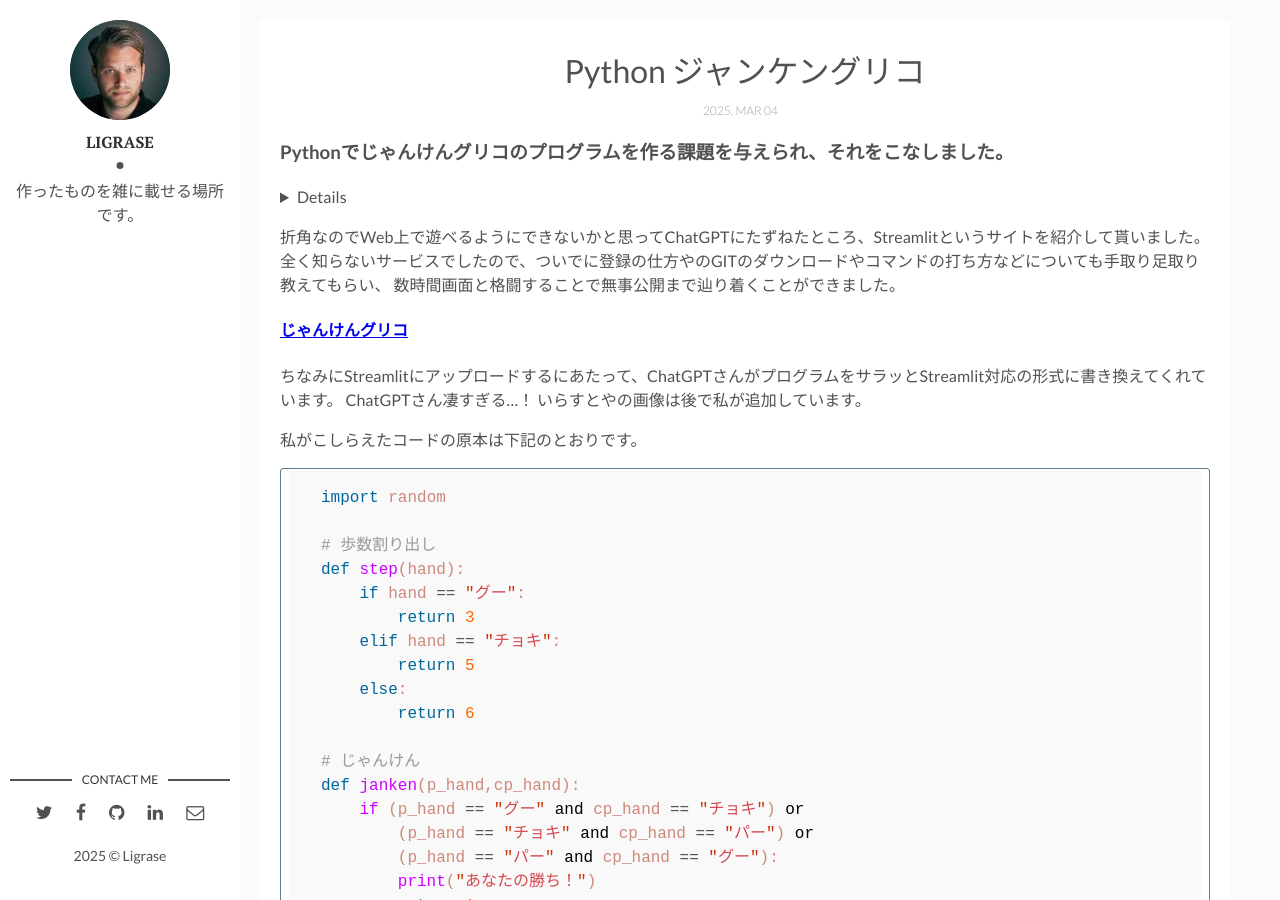
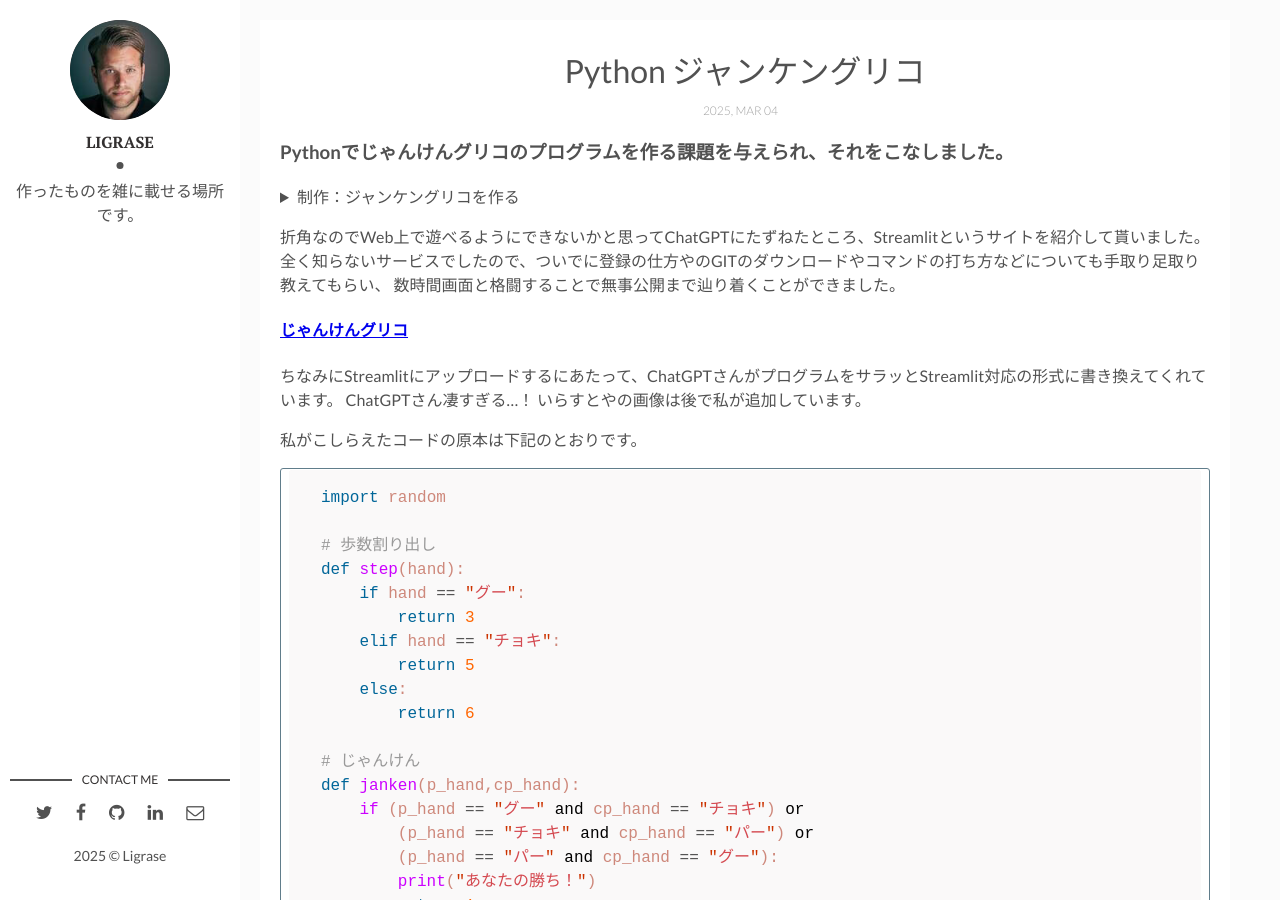
Before and after one commit to Liqrase/diary-1, a Jekyll site: the page built from _posts/2025-03-05-python-jankenglico.markdown, in a window 1280 px wide and 900 px high. Built offline with Jekyll 4.4.1, drawn with Linux system fonts in a browser that asks for light colours; comment, search, counter and statistics services are not loaded.

Commit message:
janken-5

```diff
--- a/_posts/2025-03-05-python-jankenglico.markdown
+++ b/_posts/2025-03-05-python-jankenglico.markdown
@@ -10,7 +10,7 @@ tags: [Python]
 ### Pythonでじゃんけんグリコのプログラムを作る課題を与えられ、それをこなしました。
 
 
-<details><summary制作：ジャンケングリコを作る</summary>
+<details><summary>制作：ジャンケングリコを作る</summary>
 【条件】
  *キーボード入力でじゃんけんを行う
  *グーで勝ったら３マス、チョキで勝ったら５マス、パーで勝ったら６マス進む
```
